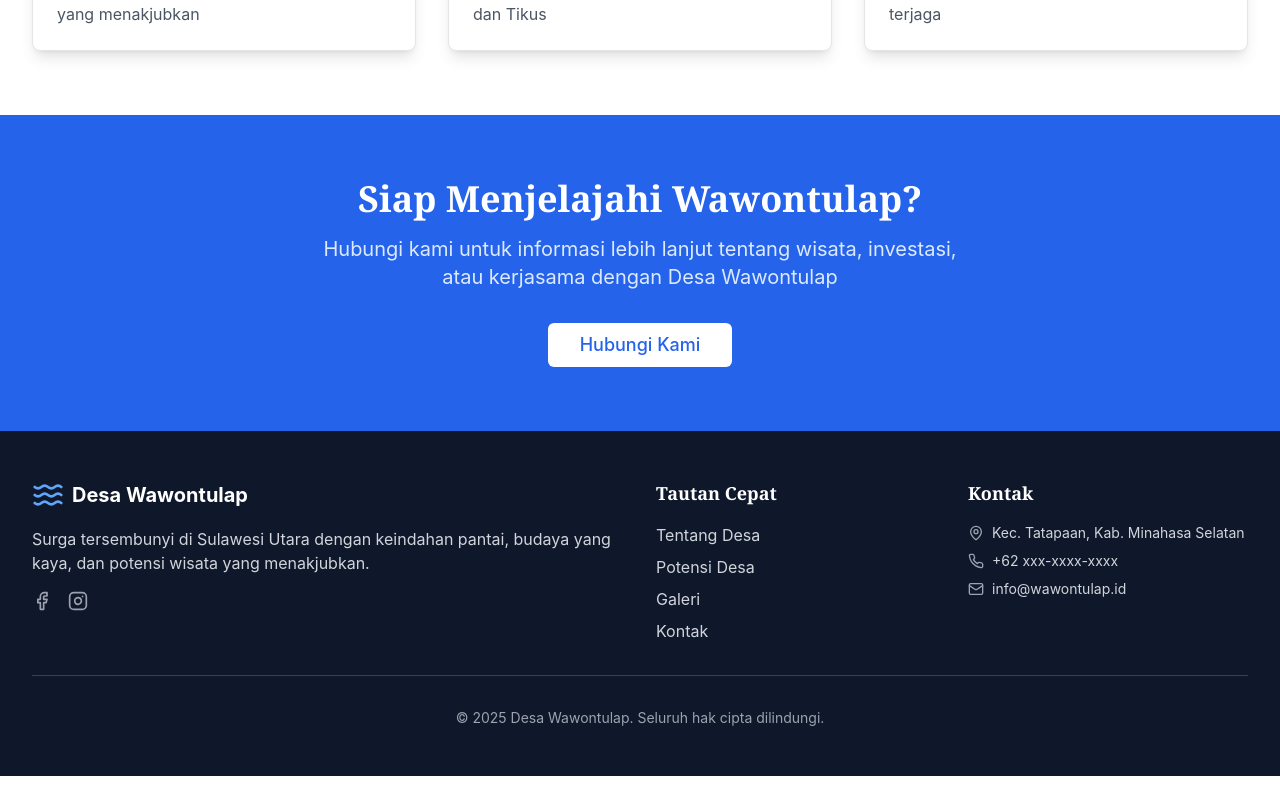
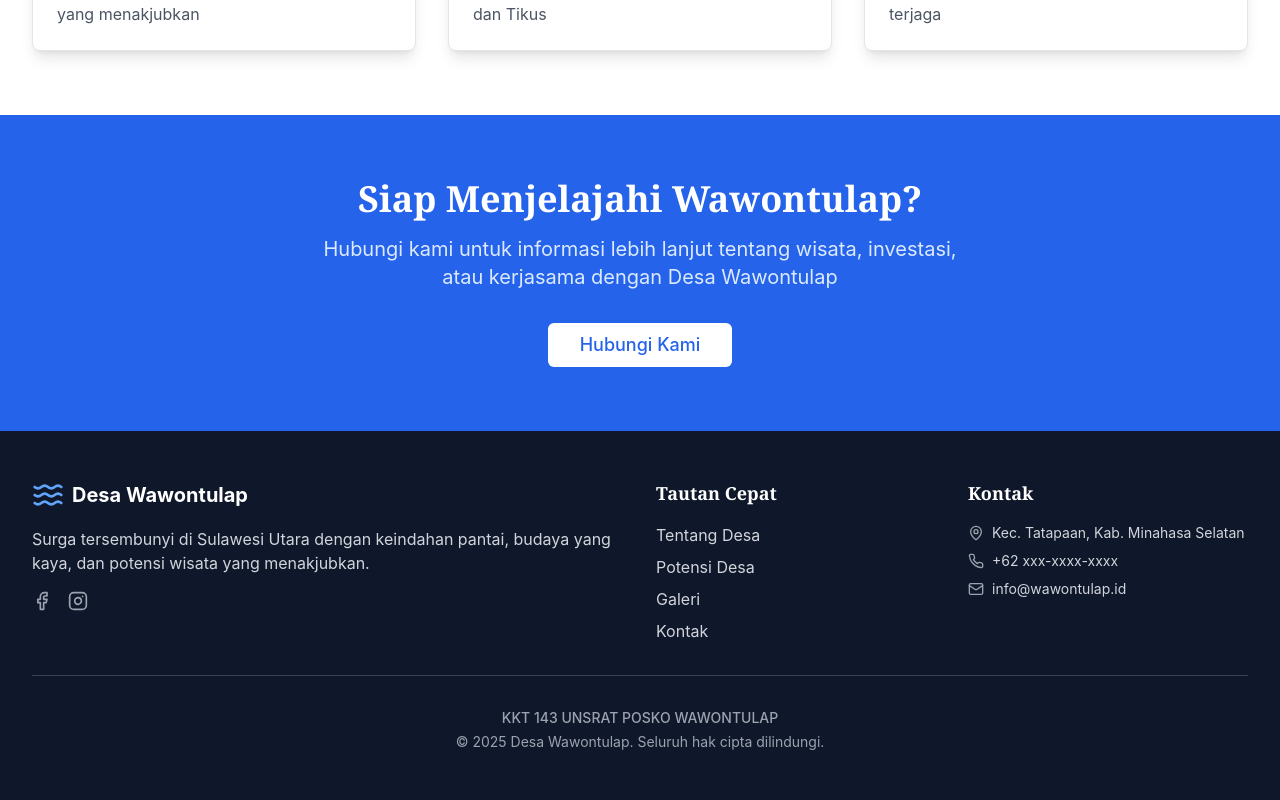
Before and after one commit to timothygeraldsm/desa-wawontulap, a Next.js app: page / in a window 1280 px wide. Shown: the part 2283-3083 px from the top of the page. Before the commit the page ends 3059 px from the top, so only its background shows below. Built offline with nearby package versions, Linux system fonts and the light colour scheme.

Commit message:
new lagi 6

```diff
--- a/components/footer.tsx
+++ b/components/footer.tsx
@@ -69,11 +69,14 @@ export function Footer() {
           </div>
         </div>
 
-        <div className="border-t border-gray-700 mt-8 pt-8 text-center">
-          <p className="text-gray-400 text-sm">
-            © {new Date().getFullYear()} Desa Wawontulap. Seluruh hak cipta dilindungi.
-          </p>
-        </div>
+        <div className="border-t border-gray-700 mt-8 pt-8 text-center space-y-1">
+  <p className="text-gray-400 text-sm font-medium">
+    KKT 143 UNSRAT POSKO WAWONTULAP
+  </p>
+  <p className="text-gray-400 text-sm">
+    © {new Date().getFullYear()} Desa Wawontulap. Seluruh hak cipta dilindungi.
+  </p>
+</div>
       </div>
     </footer>
   )
```
